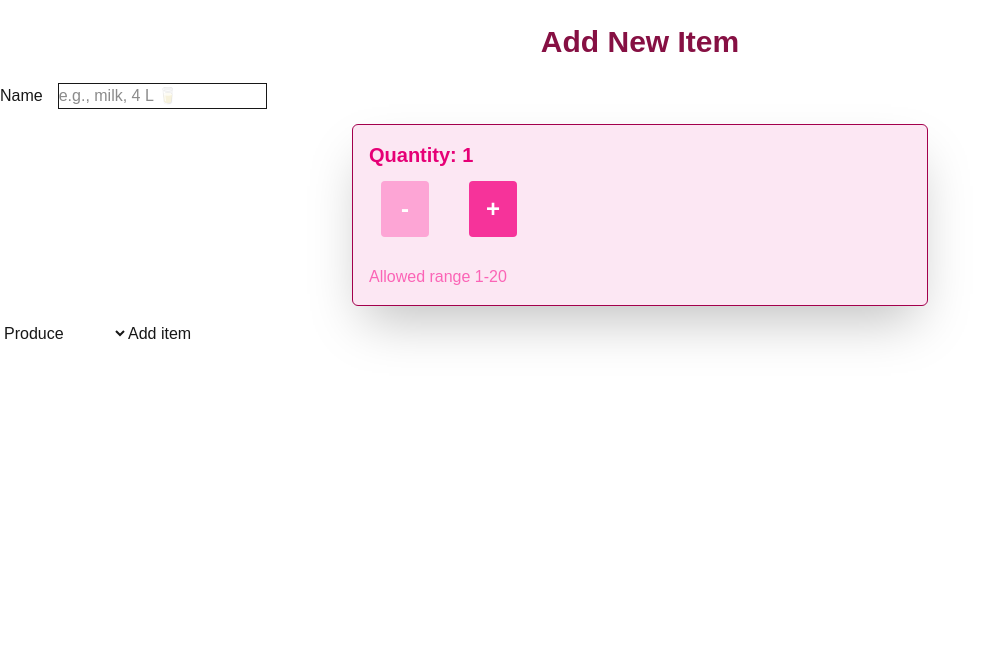
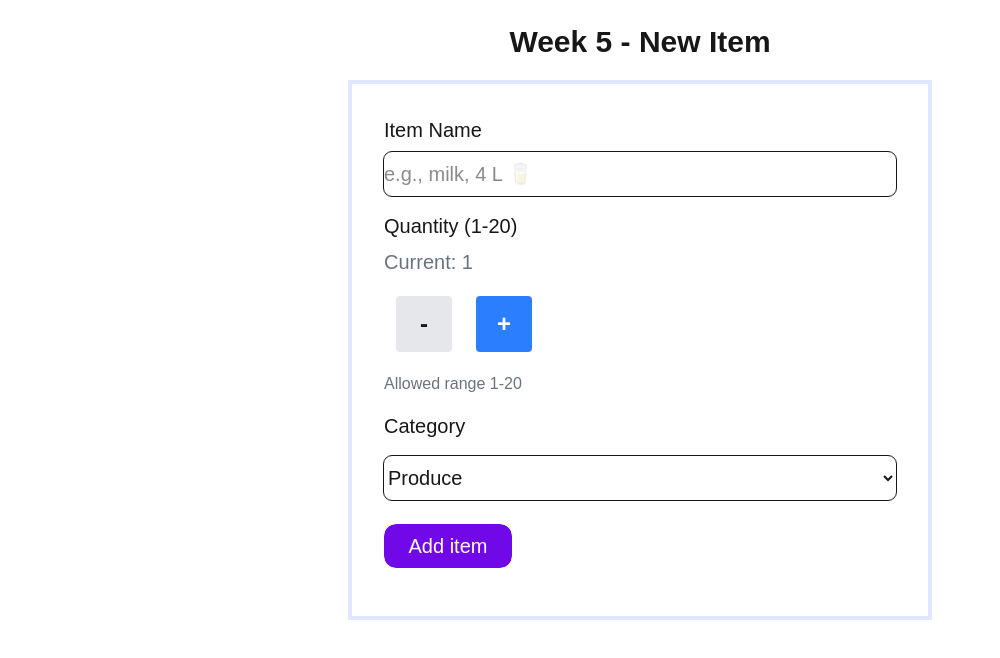
Before and after one commit to Jasleen-Kaur77/cprg306-assignments, a Next.js app: page /week-5 in a window 1280 px wide. Shown: the top 658 px of the page, without its empty margins (0-1000 px from the left). Built offline with nearby package versions, Linux system fonts and the light colour scheme.

Commit message:
Add styling

```diff
--- a/app/week-5/new-item.js
+++ b/app/week-5/new-item.js
@@ -36,7 +36,7 @@ export default function NewItem() {
     };
 
     console.log(item);
-    alert("Item: " + name + "Quantity: " + quantity + "Category: " + category);
+    alert("Item: " + name + "\nQuantity: " + quantity + "\nCategory: " + category);
     setName("");
     setQuantity(1);
     setCategory("produce");
@@ -44,48 +44,53 @@ export default function NewItem() {
 
   return (
 
-    <form onSubmit={handleSubmit}>
-      <label htmlFor="name">Name</label>
+    <form onSubmit={handleSubmit} className="max-w-xl mx-auto outline-indigo-100 outline-4 p-8">
+      <label htmlFor="name" className="text-xl">Item Name</label>
       <input
         type="text"
         id="name"
         value={name}
         onChange={handleNameChange}
-        className="outline mx-4"
+        className="block outline w-full text-xl h-11 my-2 rounded-lg"
         name="name"
         placeholder="e.g., milk, 4 L 🥛"
         required
       ></input>
 
-      <div className="shadow-2xl border border-pink-800 bg-pink-100 rounded-md p-4 my-4 mx-auto max-w-xl">
-        <p className="text-xl font-semibold text-pink-600">Quantity: {quantity}</p>
-        <div className="flex justify-items-start gap-4 mb-4">
-          <button type="button" onClick={decrement} disabled={quantity === 1} className="bg-pink-500 hover:bg-pink-700 disabled:bg-pink-300 rounded m-3 p-3 text-white w-12 font-bold text-2xl"> - </button>
-          <button type="button" onClick={increment} disabled={quantity === 20} className="bg-pink-500 hover:bg-pink-700 disabled:bg-pink-300 rounded m-3 p-3 text-white w-12 font-bold text-2xl"> + </button>
+      <div className="my-4">
+        <p className="text-xl my-2">Quantity (1-20)</p>
+        <p className="text-xl text-gray-500 font-extralight my-2">Current: {quantity}</p>
+        <div className="gap-4">
+          <button type="button" onClick={decrement} disabled={quantity === 1} className="bg-gray-300 hover:bg-blue-300 disabled:bg-gray-200 rounded m-3 p-3 w-14 font-bold text-2xl"> - </button>
+          <button type="button" onClick={increment} disabled={quantity === 20} className="bg-blue-500 hover:bg-blue-600 disabled:bg-gray-200 rounded m-3 p-3 w-14 font-bold text-2xl text-white"> + </button>
         </div>
-        <p className="text-pink-400">Allowed range 1-20</p>
+        <p className="text-gray-500 my-2">Allowed range 1-20</p>
       </div>
+
+      <p className="text-xl my-2">Category</p>
 
       <select
         id="category"
         value={category}
         onChange={handleCategoryChange}
+        className="outline w-full text-xl h-11 my-2 rounded-lg"
       >
         <option value="produce">Produce</option>
         <option value="dairy">Dairy</option>
         <option value="bakery">Bakery</option>
         <option value="meat">Meat</option>
-        <option value="frozenFoods">Frozen Foods</option>
-        <option value="cannedGoods">Canned Goods</option>
-        <option value="dryGoods">Dry Goods</option>
+        <option value="frozen-foods">Frozen Foods</option>
+        <option value="canned-goods">Canned Goods</option>
+        <option value="dry-Goods">Dry Goods</option>
         <option value="beverages">Beverages</option>
         <option value="snacks">Snacks</option>
         <option value="household">Household</option>
-        <option value="otherOptions">Other</option>
+        <option value="other">Other</option>
       </select>
 
       <button
         type="submit"
+        className="block outline h-11 my-4 w-32 text-xl rounded-xl bg-violet-700 text-white"
       >
         Add item
       </button>
--- a/app/week-5/page.js
+++ b/app/week-5/page.js
@@ -3,7 +3,7 @@ import NewItem from "./new-item";
 export default function Page() {
   return (
     <main>
-      <h1 className="text-2xl lg:text-3xl font-bold text-center text-pink-900 m-6" > Add New Item</h1>
+      <h1 className="text-3xl font-bold text-center m-6" >Week 5 - New Item</h1>
       <section>
         <NewItem />
       </section>
```
